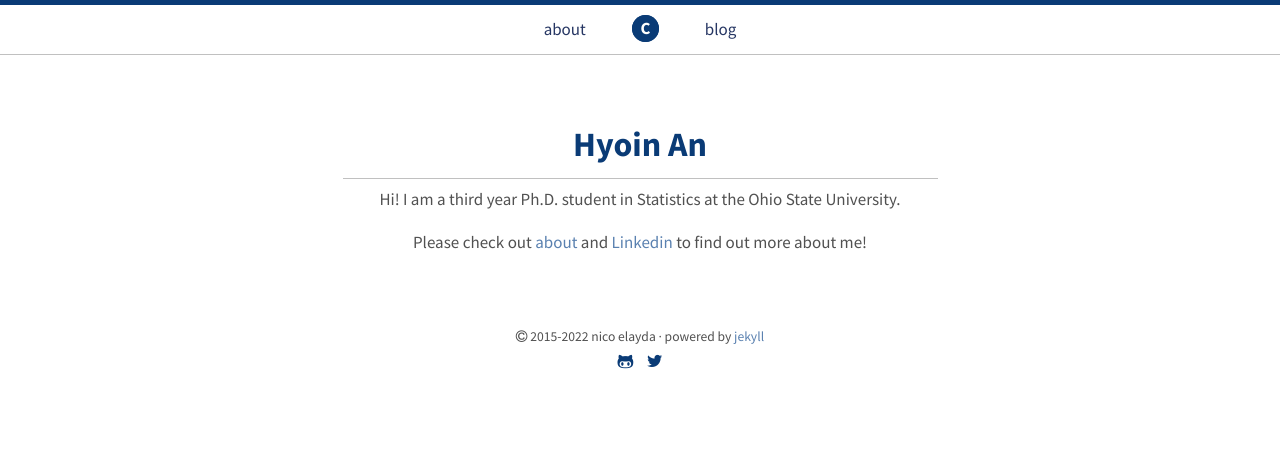
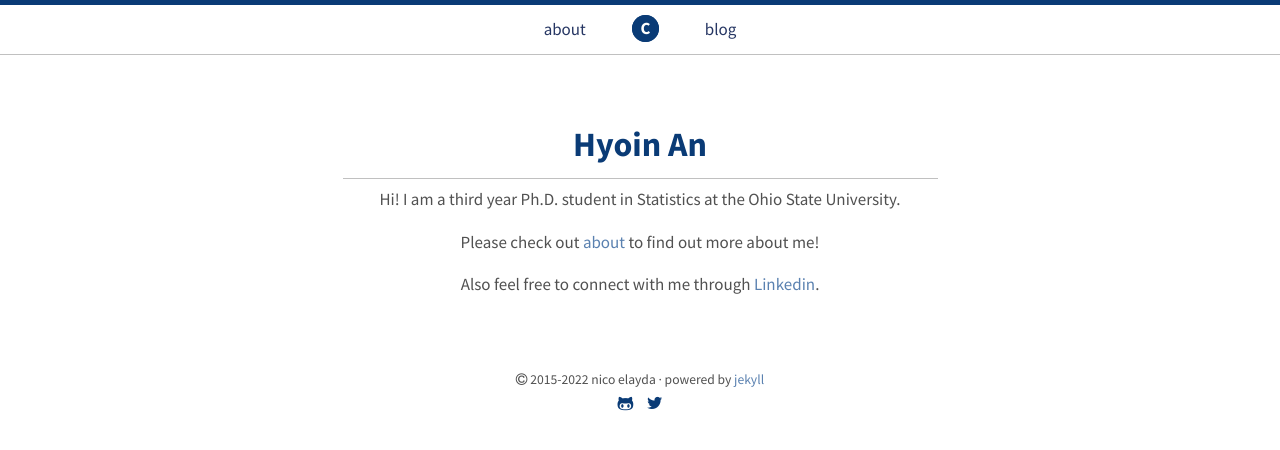
Before and after one commit to hyoin-an/hyoin-an.github.io, a Jekyll site: the page built from index.html, in a window 1280 px wide. Shown: the top 450 px of the page. Built offline with Jekyll 4.4.1, drawn with Linux system fonts in a browser that asks for light colours.

Commit message:
Update index.html

```diff
--- a/index.html
+++ b/index.html
@@ -15,7 +15,10 @@ title: Home
     </p>
 
     <p>
-      Please check out <a href="https://hyoin-an.github.io/about/">about</a> and <a href="https://www.linkedin.com/in/hyoin-an-22600b198/">Linkedin</a> to find out more about me!
+      Please check out <a href="https://hyoin-an.github.io/about/">about</a> to find out more about me!
+    </p>
+    <p>
+      Also feel free to connect with me through <a href="https://www.linkedin.com/in/hyoin-an-22600b198/">Linkedin</a>.
     </p>
 
   </div>
```
